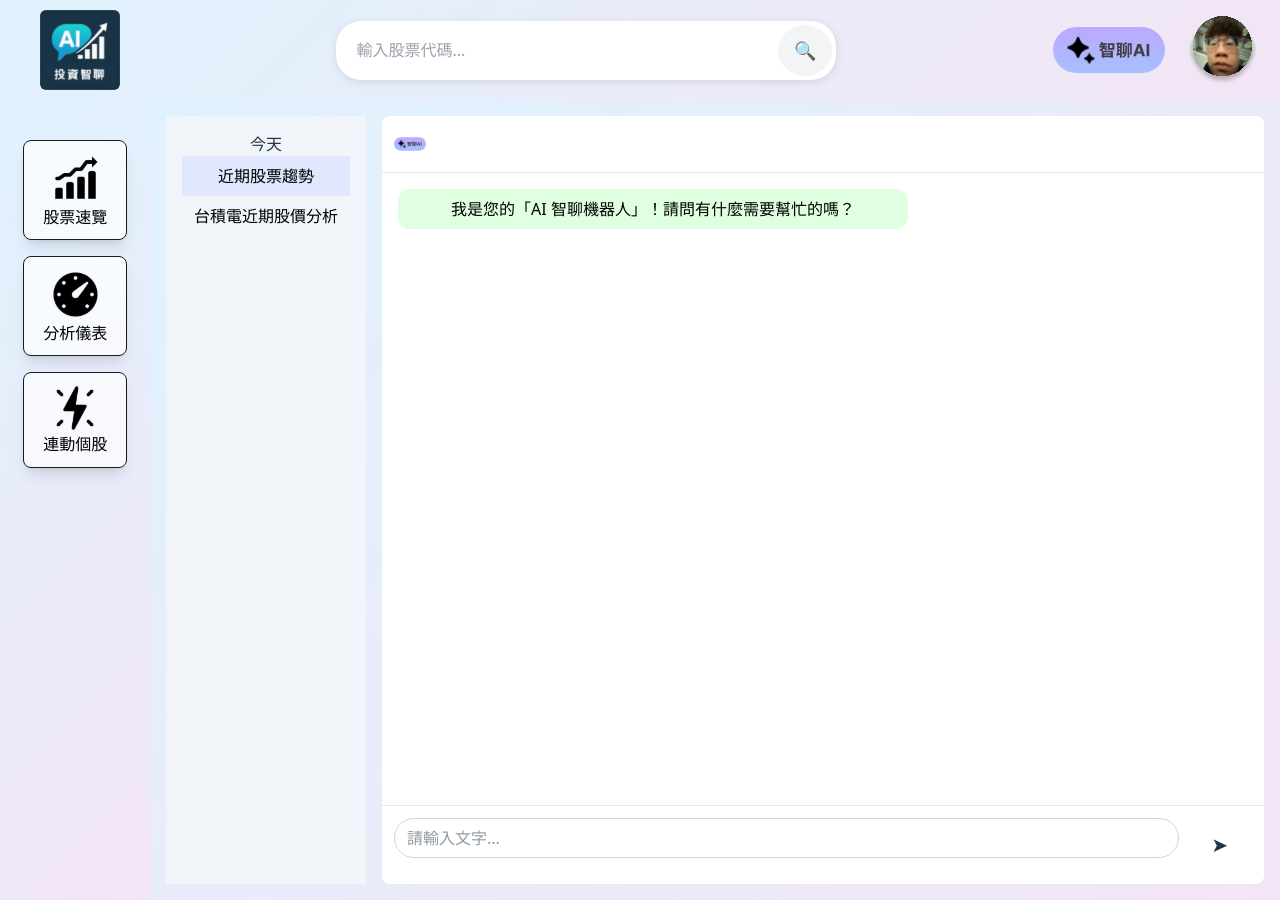
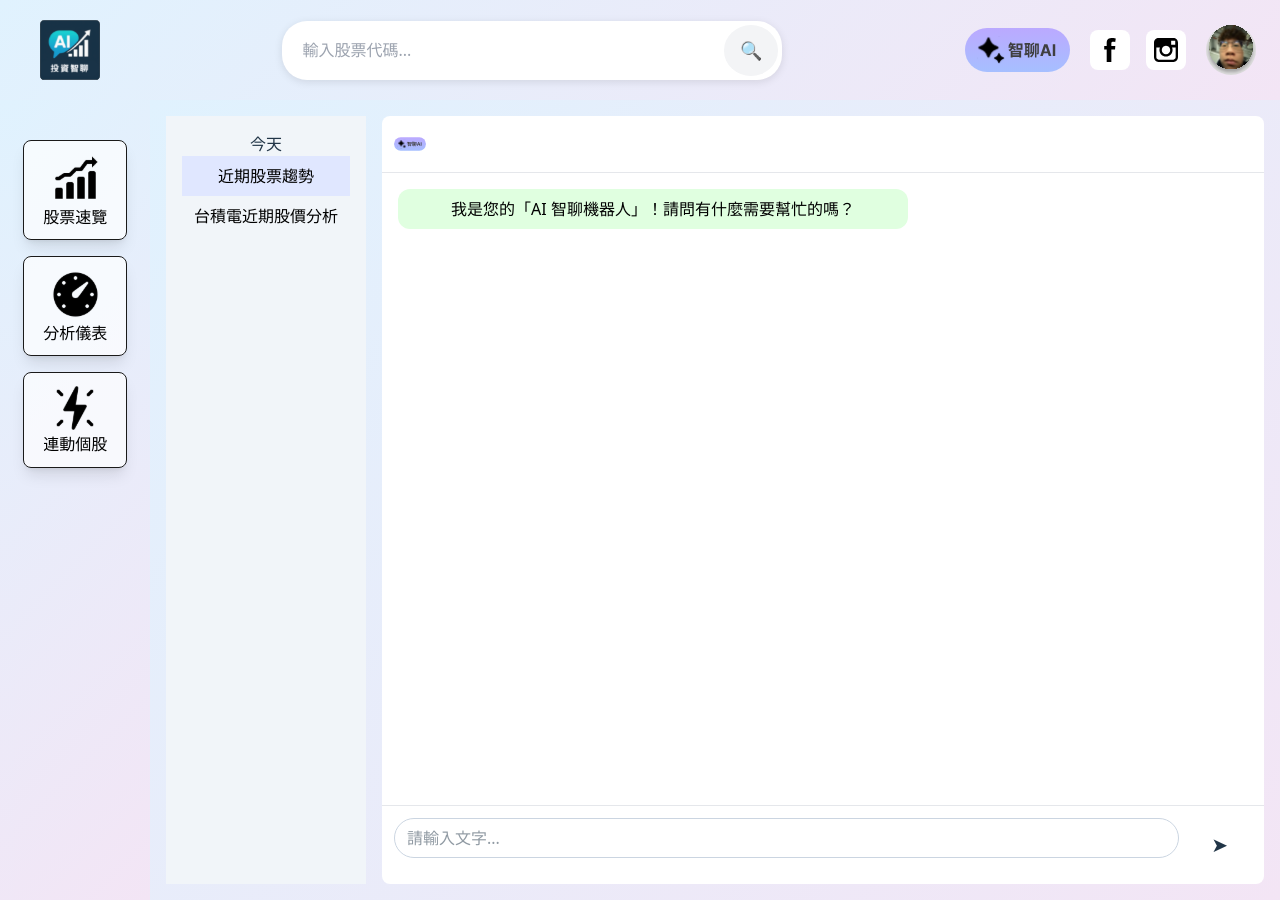
Before and after one commit to howboi/project, a Vue app: page /smart-ai in a window 1280 px wide. Built offline with nearby package versions, Linux system fonts and the light colour scheme; a web font is replaced by a local one.

Commit message:
新增fb ig icon

```diff
--- a/src/components/header.vue
+++ b/src/components/header.vue
@@ -1,27 +1,41 @@
 <template>
   <header class="header">
+    <!-- 左邊 Logo -->
     <div @click="goHome" class="Logo flex justify-center">
-      <img src="/Logo.svg" alt="Logo" class=" transform transition hover:scale-110 rounded-md" />
+      <img src="/Logo.svg" alt="Logo" class="logo-img" />
     </div>
 
+    <!-- 中間 搜尋框 -->
     <div class="search text-black">
       <div class="search-container">
         <input
-            v-model="keyword"
-            type="text"
-            placeholder="輸入股票代碼..."
-            @keyup.enter="onSearch"
-            class="search-input"
+          v-model="keyword"
+          type="text"
+          placeholder="輸入股票代碼..."
+          @keyup.enter="onSearch"
+          class="search-input"
         />
-        <button @click="onSearch" class="search-button">
-          🔍
-        </button>
+        <button @click="onSearch" class="search-button">🔍</button>
       </div>
     </div>
 
+    <!-- 右邊功能 -->
     <div class="actions">
-      <div @click="goAI" class="ai hover:scale-110"><img src="/AIbutton.svg" alt="AI"></div>
-      <div class="avatar hover:scale-110 rounded-md"><img src="/avatar.svg" alt="bafeiyo"></div>
+      <!-- AI 智聊按鈕 -->
+      <div @click="goAI" class="ai hover:scale-110">
+        <img src="/AIbutton.svg" alt="AI" />
+      </div>
+
+      <!-- 社群 icon -->
+      <div class="social-icons">
+        <img :src="facebook" alt="Facebook" class="social-icon" />
+        <img :src="instagram" alt="Instagram" class="social-icon" />
+      </div>
+
+      <!-- 使用者頭像 -->
+      <div class="avatar hover:scale-110 rounded-md">
+        <img src="/avatar.svg" alt="avatar" />
+      </div>
     </div>
   </header>
 </template>
@@ -30,38 +44,42 @@
 import { ref } from 'vue'
 import { useRouter } from 'vue-router'
 
+// 用相對路徑匯入 SVG 模組
+const facebook = '/src/assets/facebook-svgrepo-com.svg'
+const instagram = '/src/assets/instagram-svgrepo-com.svg'
+
 const router = useRouter()
 
-const goHome = () => {
-  router.push('/')
-}
-
-const goAI = () => {
-  router.push('/smart-ai')
-}
+const goHome = () => router.push('/')
+const goAI = () => router.push('/smart-ai')
 
 const keyword = ref('')
 const onSearch = () => {
-  console.log('search:', keyword.value)
-  if (keyword.value === '2330') {
-    router.push('/view-stock')
-  }
-  // 你可以在這裡觸發 API 或 router push
+  if (keyword.value === '2330') router.push('/view-stock')
 }
 </script>
 
 <style scoped>
+/* Header 背景 */
 .header {
   display: flex;
   align-items: center;
   justify-content: space-between;
   padding: 0 1.5em;
   background: linear-gradient(135deg, #e0f2fe 0%, #f3e5f5 100%);
+  min-height: 72px;
 }
+
+/* Logo */
 .Logo {
-  width: 5em;
   margin-left: 1em;
 }
+.logo-img {
+  width: 60px; /* 跟 Figma 一樣大 */
+  height: auto;
+}
+
+/* 搜尋框 */
 .search {
   display: flex;
   justify-content: center;
@@ -69,7 +87,6 @@ const onSearch = () => {
   max-width: 500px;
   margin: 0 24px;
 }
-
 .search-container {
   display: flex;
   align-items: center;
@@ -79,7 +96,6 @@ const onSearch = () => {
   width: 100%;
   overflow: hidden;
 }
-
 .search-input {
   flex: 1;
   border: none;
@@ -89,11 +105,9 @@ const onSearch = () => {
   background: transparent;
   color: #374151;
 }
-
 .search-input::placeholder {
   color: #9ca3af;
 }
-
 .search-button {
   background: #f3f4f6;
   border: none;
@@ -107,22 +121,52 @@ const onSearch = () => {
   justify-content: center;
   transition: background-color 0.2s ease;
 }
-
 .search-button:hover {
   background: #e5e7eb;
 }
+
+/* 右邊區塊 */
 .actions {
   display: flex;
   align-items: center;
-  gap: 24px;
+  gap: 20px;
 }
+
+/* AI 按鈕 */
 .ai {
-  width: 7em;
-  border: 0;
+  display: flex;
+  align-items: center;
+  justify-content: center;
+  height: 48px;
 }
+.ai img {
+  height: 44px;
+  width: auto;
+}
+
+/* 社群 icon */
+.social-icons {
+  display: flex;
+  align-items: center;
+  gap: 16px;
+}
+.social-icon {
+  width: 40px;
+  height: 40px;
+  padding: 8px;
+  border-radius: 8px;
+  background: white;
+  cursor: pointer;
+  transition: transform 0.2s ease;
+}
+.social-icon:hover {
+  transform: scale(1.1);
+}
+
+/* 頭像 */
 .avatar {
-  width: 4.2em;
-  height: 45px;
+  width: 50px;
+  height: 50px;
   border-radius: 50%;
   background: #ddd;
   display: flex;
```
Also changed, not shown: src/assets/facebook-svgrepo-com.svg (added), src/assets/instagram-svgrepo-com.svg (added).
